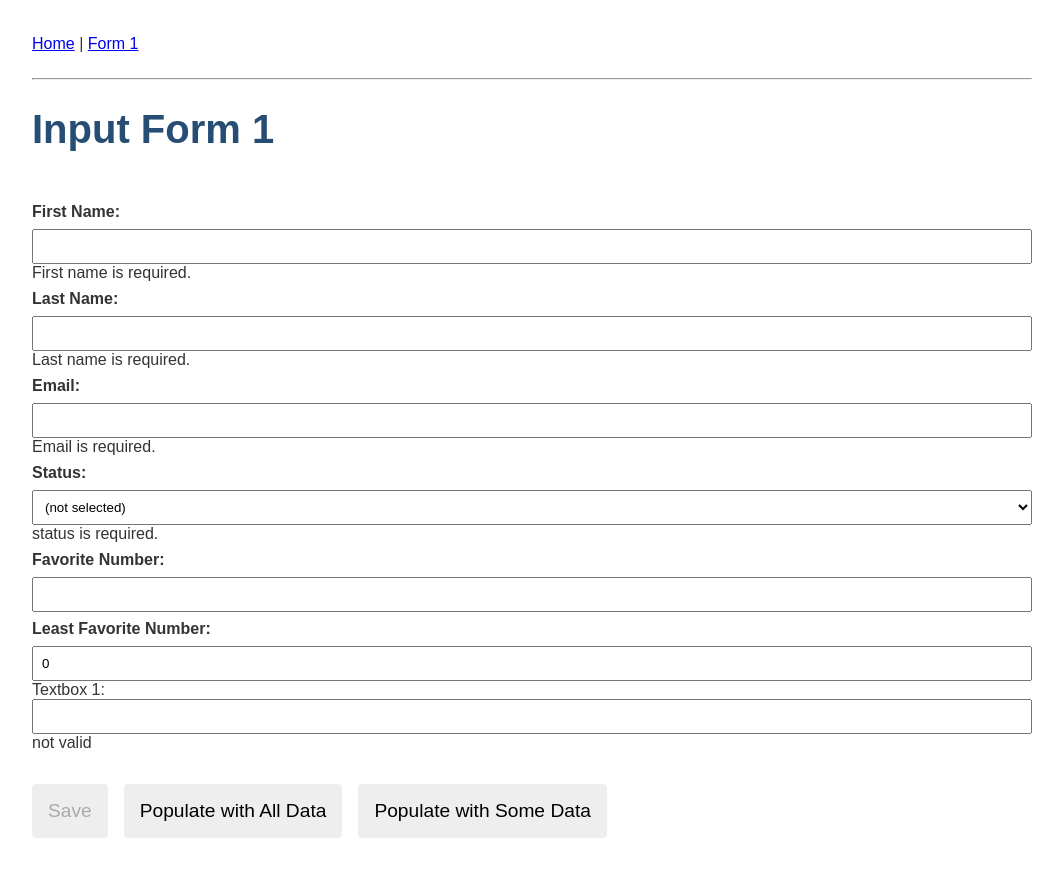
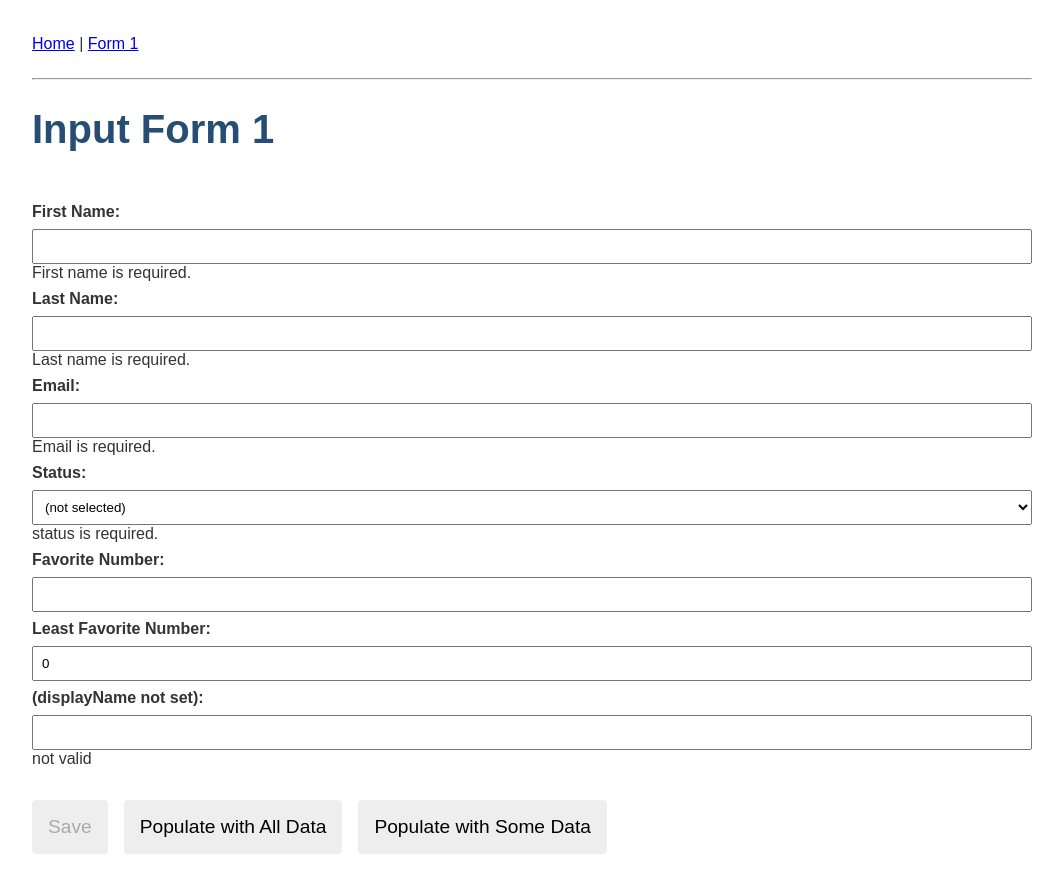
Before and after one commit to benday-inc/AngularChildComponentsWithValidation, an Angular app: page /form1 in a window 1280 px wide. Shown: the top 892 px of the page, without its empty margins (108-1171 px from the left). Built offline with nearby package versions, Linux system fonts and the light colour scheme.

Commit message:
Styling and display name property

```diff
--- a/src/app/textbox-field/textbox-field.component.css
+++ b/src/app/textbox-field/textbox-field.component.css
@@ -0,0 +1,5 @@
+label {
+    display: block;
+    margin: .5em 0;
+    font-weight: bold;
+  }
--- a/src/app/textbox-field/textbox-field.component.html
+++ b/src/app/textbox-field/textbox-field.component.html
@@ -1,5 +1,5 @@
 <ng-container [formGroup]="parentForm">
-    <label for="textbox1">Textbox 1: </label>
+    <label for="textbox1">{{displayName}}: </label>
     <input id="textbox1" type="text" formControlName="{{controlName}}">
     <div *ngIf="!parentForm.controls[controlName]?.valid" class="alert alert-danger">
         not valid
--- a/src/app/textbox-field/textbox-field.component.ts
+++ b/src/app/textbox-field/textbox-field.component.ts
@@ -14,6 +14,9 @@ export class TextboxFieldComponent {
   @Input()
   controlName!: string;
 
+  @Input()
+  displayName: string = '(displayName not set)';
+
   constructor() {
 
   }
```
